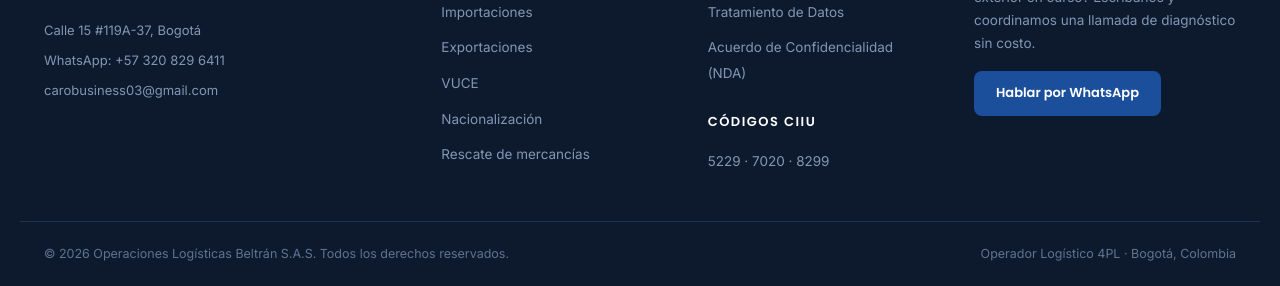
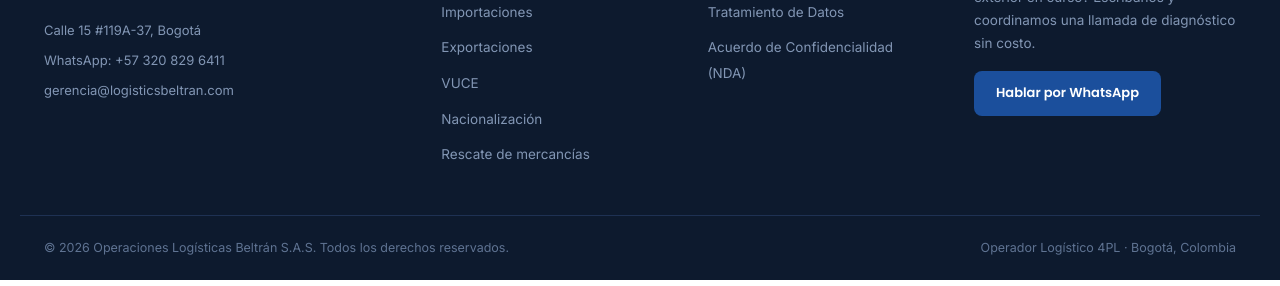
Before and after one commit to agrotrade4export-maker/agrotrade4export-maker.github.io, a plain HTML site: page index.html in a window 1280 px wide. Shown: the part 6328-6614 px from the top of the page. Drawn offline with Linux system fonts and the light colour scheme.

Commit message:
Change footer email and remove CIIU codes
Updated contact email in the footer and removed CIIU codes.

```diff
--- a/index.html
+++ b/index.html
@@ -454,7 +454,7 @@
       <address>
         <p>Calle 15 #119A-37, Bogotá</p>
         <p>WhatsApp: <a href="#" data-whatsapp-msg="">+57 320 829 6411</a></p>
-        <p><a href="mailto:carobusiness03@gmail.com">carobusiness03@gmail.com</a></p>
+        <p><a href="mailto:gerencia@logisticsbeltran.com">gerencia@logisticsbeltran.com</a></p>
       </address>
     </div>
 
@@ -476,9 +476,7 @@
         <li><a href="#">Política de Privacidad</a></li>
         <li><a href="#">Tratamiento de Datos</a></li>
         <li><a href="#">Acuerdo de Confidencialidad (NDA)</a></li>
-      </ul>
-      <h4 class="footer__subhead">Códigos CIIU</h4>
-      <p class="footer__ciiu">5229 · 7020 · 8299</p>
+
     </div>
 
     <div class="footer__col">
```
